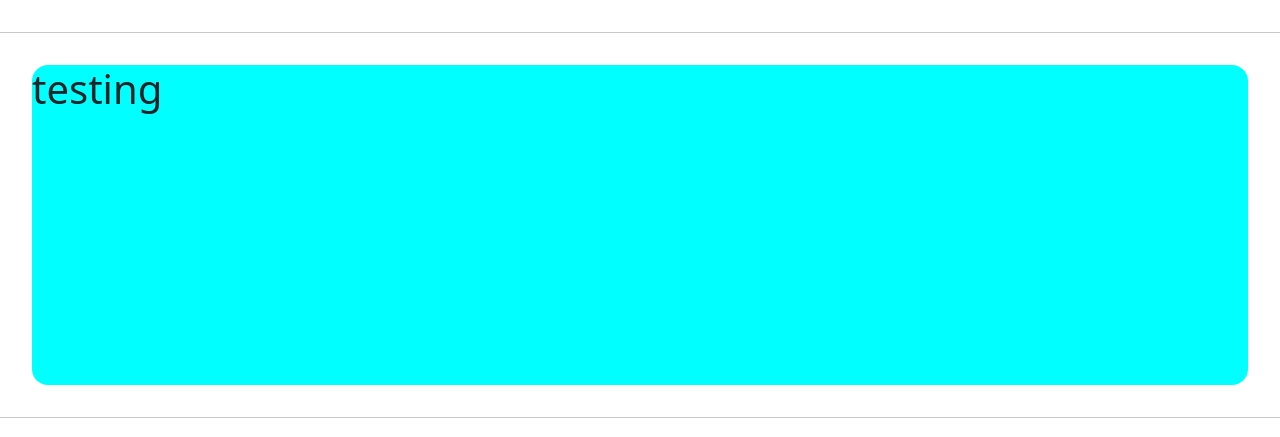
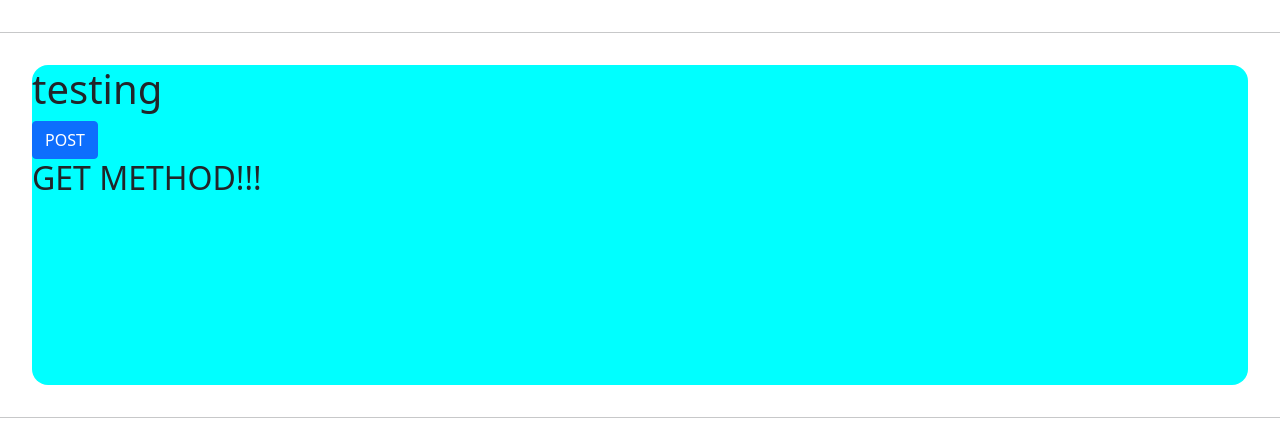
Before and after one commit to paso0129/pragmatic, a Django app: page /account/hello_world/ in a window 1280 px wide. Shown: the part 112-549 px from the top of the page. Run offline with Django 3.2, Linux system fonts and the light colour scheme; some web fonts are replaced.

Commit message:
post get 간단 구현

```diff
--- a/accountapp/templates/acoountapp/hello_world.html
+++ b/accountapp/templates/acoountapp/hello_world.html
@@ -4,6 +4,19 @@
 
     <div style="height: 20rem; background: aqua; border-radius: 1rem; margin: 2rem">
         <h1>testing</h1>
+
+    <form action="/account/hello_world/" method="post">
+
+        {% csrf_token %}
+        <input type="submit" class="btn btn-primary" value="POST">
+    </form>
+
+        <h2>
+            {{ text }}
+        </h2>
+
     </div>
 
+
+
 {% endblock %}
--- a/accountapp/views.py
+++ b/accountapp/views.py
@@ -2,4 +2,8 @@ from django.http import HttpResponse
 from django.shortcuts import render
 
 def hello_world(request):
-    return render(request, 'acoountapp/hello_world.html')
+
+    if request.method == "POST":
+        return render(request, 'acoountapp/hello_world.html', context={'text':'POST METHOD!!!'})# context = data꾸러미
+    else:
+        return render(request, 'acoountapp/hello_world.html', context={'text':'GET METHOD!!!'})# context = data꾸러미
```
